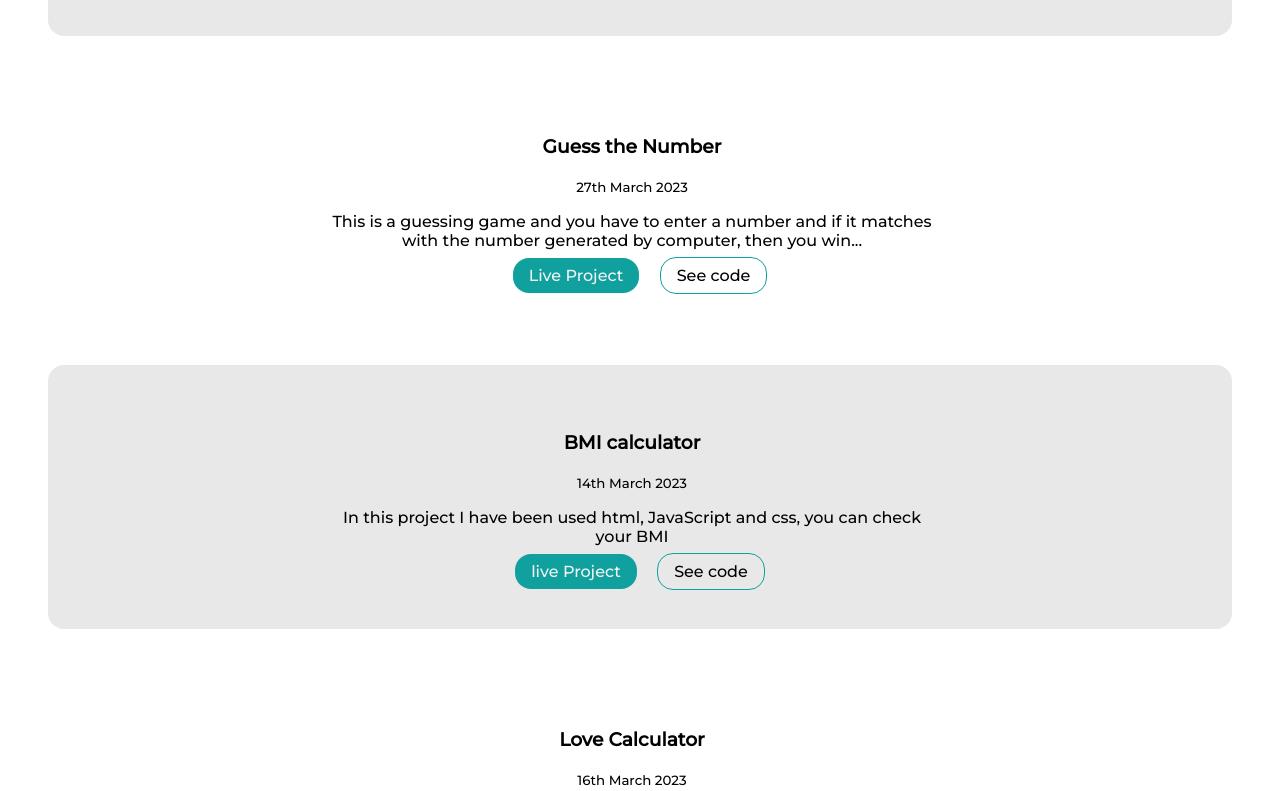
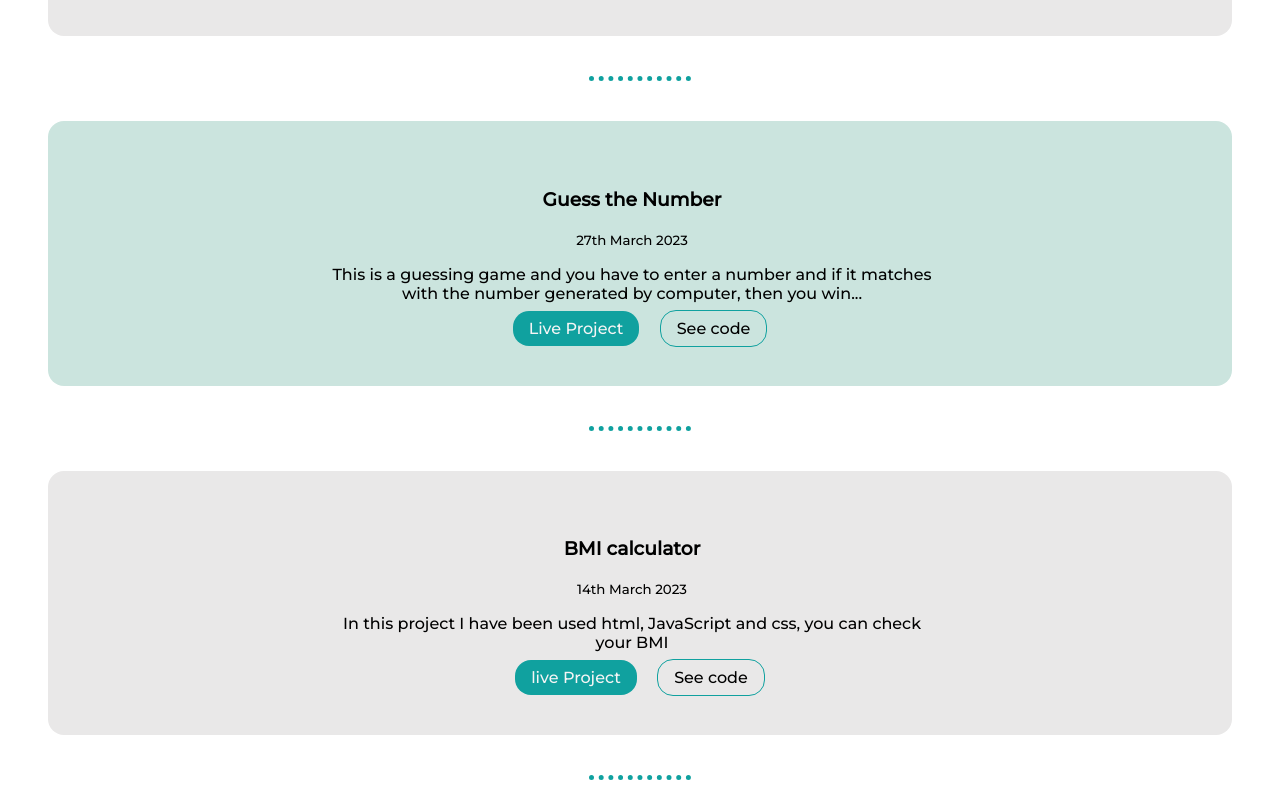
Before and after one commit to nurahamed/html-css-library, a plain HTML site: page project.html in a window 1280 px wide. Shown: the part 449-1240 px from the top of the page. Drawn offline with Linux system fonts and the light colour scheme.

Commit message:
style: white section color add

```diff
--- a/project.html
+++ b/project.html
@@ -32,7 +32,7 @@
         </div>
     </section>
 
-
+    <hr>
 
     <section class="section section-project">
         <div class="container container-center">
@@ -42,8 +42,9 @@
             <a class="link-primary" target="popup" href="https://replit.com/@NurAhamed/Guess-the-number?embed=1&output=1">Live Project</a>
             <a class="link-secondery" target="popup" href="https://replit.com/@NurAhamed/Guess-the-number">See code</a>
     </div>
+   </section>
 
-    </section>
+    <hr>
 
     <section class="section section-one section-project">
         <div class="container container-center">
@@ -53,8 +54,9 @@
             <a class="link-primary" target="popup" href="calculator/bmical.html">live Project</a>
             <a class="link-secondery" target="popup" href="https://github.com/nurahamed/html-css-library/blob/main/calculator/bmical.html">See code</a>
         </div>
+   </section>
 
-    </section>
+  <hr>
 
     <section class="section section-project">
         <div class="container container-center">
@@ -67,6 +69,8 @@
 
     </section>
 
+    <hr>
+
     <section class="section section-one section-project">
         <div class="container container-center">
             <h3>Drum kit</h3>
@@ -74,9 +78,10 @@
             <p> A drum kit that  you can play by click on the drum and using your keyboard, press on the drum and a dramatic sound you can hear it's amezing enjoy your time.</p>
             <a class="link-primary" target="popup" href="https://nurahamed.github.io/Drum-Kit/">Live project</a>
             <a class="link-secondery" target="popup" href="https://github.com/nurahamed/Drum-Kit">See code</a>
+       </div>
     </section>
-    </div>
 
+    <hr>
 
     <section class="section section-project">
         <div class="container container-center">
@@ -88,6 +93,8 @@
         </div>
 
     </section>
+
+    <hr>
 
 
 
--- a/style.css
+++ b/style.css
@@ -11,6 +11,9 @@
     --button-color: #3f3d56;
     --purple-color: #7c3aed;
     --red-love: #F50057;
+    --section:#CBE4DE ;
+     /* #93BFCF ; */
+
 }
 
 /* #BCEAD5 */
@@ -48,11 +51,11 @@ hr{
 }
 
 hr{
-    margin-top: 70px;;
+    margin: 40px 0px;;
     margin-left: 46%;
     border-style: none;
     border-top-style: dotted;
-    border-color: grey;
+    border-color: var(--primary-color);
     border-width: 5px;
     width: 8%;
     }
@@ -185,8 +188,10 @@ margin-top: 0rem;
 }
 
 .section{
+    border-radius:1rem ;
     margin: 0px 3rem;
     padding: 3rem;
+    background-color: var(--section);
 }
 
 .section-one{
```
Also changed, not shown: index.html (+4 -1 lines). Lines whose indentation alone changed are shown as unchanged.
